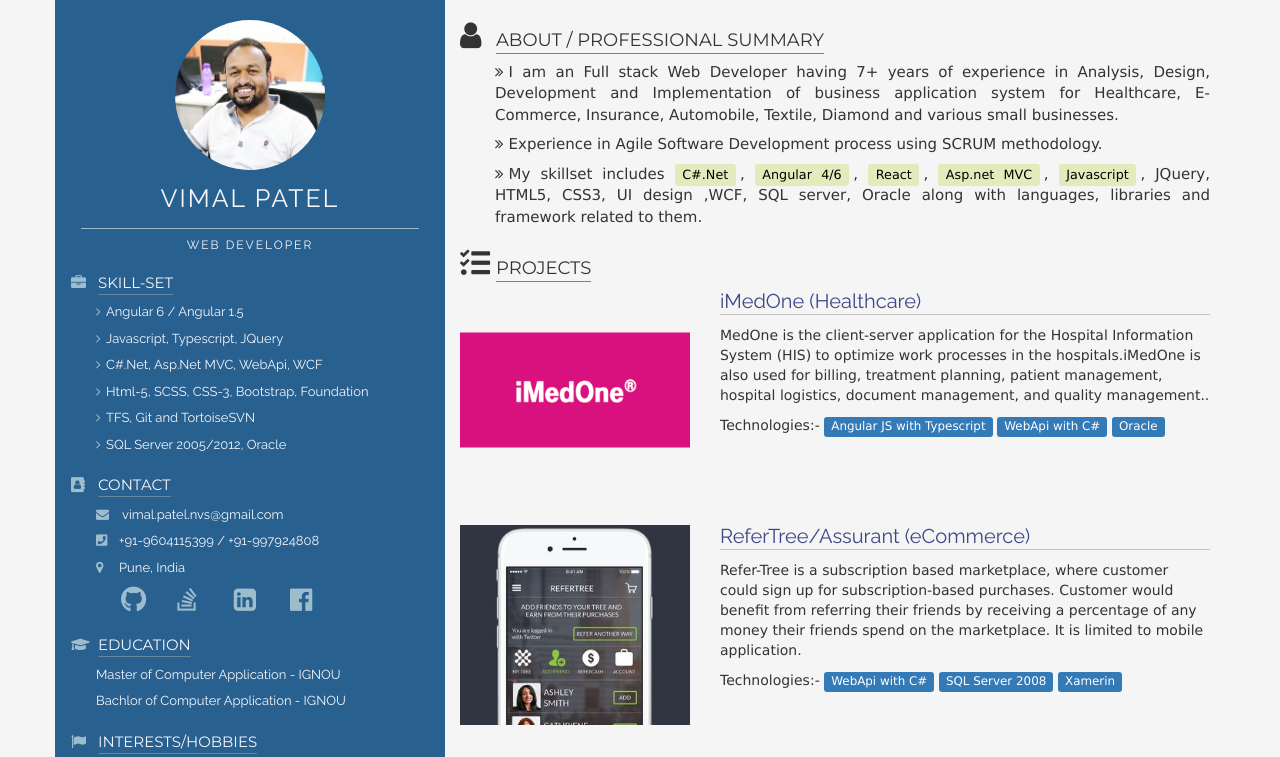
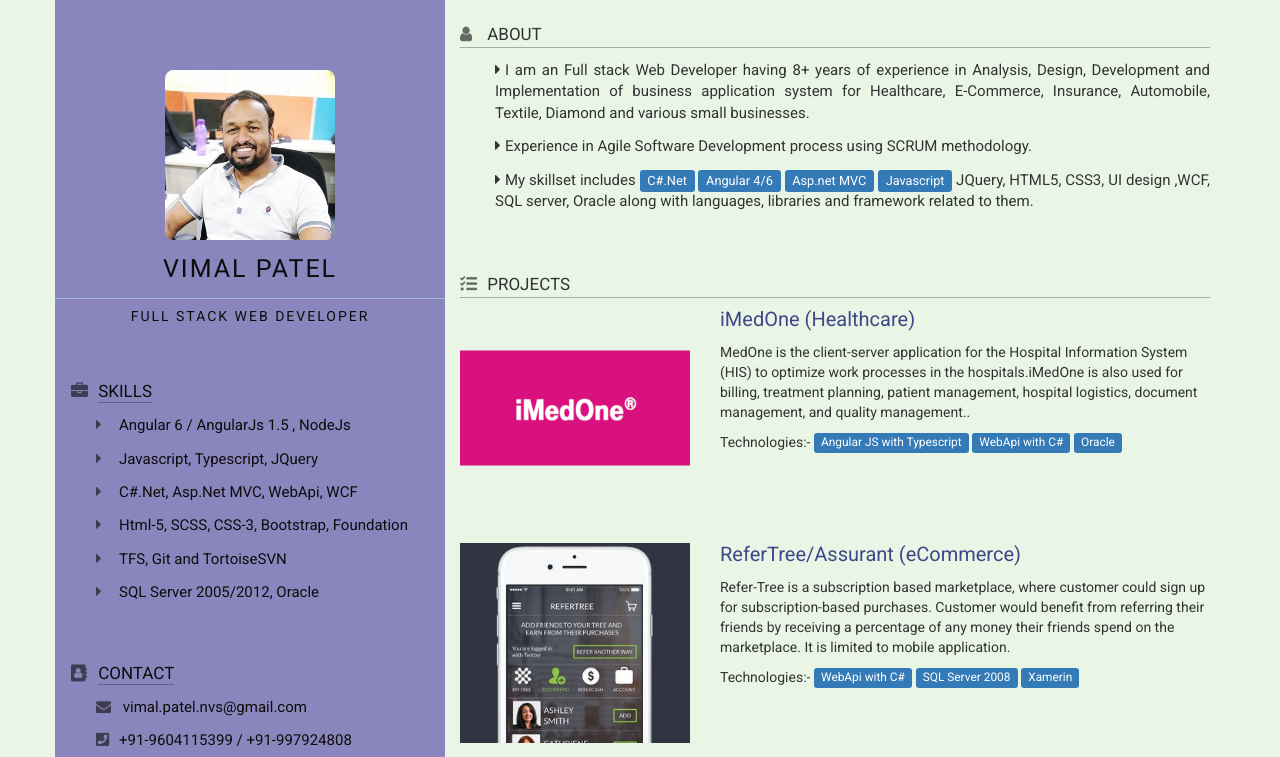
Before and after one commit to patelvimal/MyPortfolio, a website built with webpack: page src/index.html in a window 1280 px wide. Shown: the top 757 px of the page. Built offline with nearby package versions, Linux system fonts and the light colour scheme.

Commit message:
UI Updated

```diff
--- a/src/index.html
+++ b/src/index.html
@@ -5,7 +5,7 @@
     <meta charset="UTF-8">
     <meta name="viewport" content="width=device-width, initial-scale=1.0">
     <meta http-equiv="X-UA-Compatible" content="ie=edge">
-    <link href="https://fonts.googleapis.com/css?family=Roboto" rel="stylesheet">
+    <link href="https://fonts.googleapis.com/css?family=Roboto&display=swap" rel="stylesheet">
     <link href="https://fonts.googleapis.com/css?family=Raleway" rel="stylesheet">
     <link href="https://fonts.googleapis.com/css?family=Montserrat" rel="stylesheet">
     <link rel="stylesheet" href="https://maxcdn.bootstrapcdn.com/bootstrap/3.3.7/css/bootstrap.min.css" integrity="sha384-BVYiiSIFeK1dGmJRAkycuHAHRg32OmUcww7on3RYdg4Va+PmSTsz/K68vbdEjh4u"
@@ -24,29 +24,24 @@
 <body>
     <div class="container">
         <div class="row">
-            <div class="col-md-4 col-sm-4 col-xs-12 left-section">
+            <div class="col-md-4 col-sm-4 col-xs-12 left-section ">
                 <div class="box-section text-center">
-                    <img src="./assets/profile.jpg" width="150" height="150" class="img-circle">
+                    <img src="./assets/profile.jpg" width="170" height="170" class="img-circle">
                     <h3 class="main-title">Vimal Patel</h3>
-                    <h6 class="sub-title">Web Developer</h6>
+                    <h5 class="sub-title">Full Stack Web Developer</h5>
                 </div>
                 <div class="box-section">
                     <div class="section-title">
                         <i class="fa fa-briefcase"></i>
-                        <span>Skill-Set</span>
+                        <span>Skills</span>
                         </i>
                     </div>
-                    <p><i class="fa fa-angle-right"></i>Angular 6 / Angular 1.5</p>
-                    <p>
-                        <i class="fa fa-angle-right"></i>Javascript, Typescript, JQuery</p>
-                    <p>
-                        <i class="fa fa-angle-right"></i>C#.Net, Asp.Net MVC, WebApi, WCF</p>
-                    <p>
-                        <i class="fa fa-angle-right"></i>Html-5, SCSS, CSS-3, Bootstrap, Foundation</p>
-                    <p>
-                        <i class="fa fa-angle-right"></i>TFS, Git and TortoiseSVN</p>
-                    <p>
-                        <i class="fa fa-angle-right"></i>SQL Server 2005/2012, Oracle</p>
+                    <p><i class="fas fa-caret-right"></i></i>Angular 6 / AngularJs 1.5 , NodeJs</p>
+                    <p><i class="fas fa-caret-right"></i>Javascript, Typescript, JQuery</p>
+                    <p><i class="fas fa-caret-right"></i>C#.Net, Asp.Net MVC, WebApi, WCF</p>
+                    <p><i class="fas fa-caret-right"></i>Html-5, SCSS, CSS-3, Bootstrap, Foundation</p>
+                    <p><i class="fas fa-caret-right"></i>TFS, Git and TortoiseSVN</p>
+                    <p><i class="fas fa-caret-right"></i>SQL Server 2005/2012, Oracle</p>
                 </div>
                 <div class="box-section">
                     <div class="section-title">
@@ -63,7 +58,7 @@
                         <i class="fa fa-map-marker"></i>Pune, India</p>
                     <p>
                         <a href="https://github.com/patelvimal" target="_blank">
-                            <i class="fab fa-github fa-2x"></i>
+                            <i class="fab fa-github fa-2x" ></i>
                         </a>
                         <a href="https://stackoverflow.com/users/1289713/vimal-patel" target="_blank">
                             <i class="fab fa-stack-overflow fa-2x"></i>
@@ -76,14 +71,6 @@
                         </a>
                     </p>
                     <p></p>
-
-                    <!-- <p><i class="fa fa-envelope"></i><a href="mailto:vimal.patel.nvs@gmail.com">vimal.patel.nvs@gmail.com</a></p>
-                    <p><i class="fas fa-phone-square"></i>+91-9604115399 / +91-997924808</p>
-                    <p><i class="fab fa-github"></i><a href="https://github.com/patelvimal" target="_blank">Github</a></p>
-                    <p><i class="fab fa-stack-overflow"></i><a href="https://stackoverflow.com/users/1289713/vimal-patel" target="_blank">StackOverflow</a></p>
-                    <p><i class="fa fa-linkedin-square"></i><a href="https://www.linkedin.com/in/patel-vimal/" target="_blank">LinkedIn</a></p>
-                    <p><i class="fa fa-facebook-official"></i><a href="https://www.facebook.com/vimal.patel.nvs/" target="_blank">Facebook</a></p>
-                    <p><i class="fa fa-map-marker"></i>Pune, India</p> -->
                 </div>
                 <div class="box-section">
                     <div class="section-title">
@@ -108,26 +95,25 @@
             <div class="col-md-8 col-sm-8 col-xs-12 right-section">
                 <div class="box-section about-details">
                     <div class="section-title">
-                        <i class="fa fa-user fa-2x"></i>
-                        <span>About / Professional Summary</span>
+                        <i class="fa fa-user"></i>
+                        <span>About</span>
                     </div>
-                    <p><i class="fa fa-angle-double-right"></i>I am an Full stack Web Developer having 7+ years of experience in Analysis, Design, Development and Implementation of business application system for Healthcare,
+                    <p><i class="fas fa-caret-right"></i>I am an Full stack Web Developer having 8+ years of experience in Analysis, Design, Development and Implementation of business application system for Healthcare,
                     E-Commerce, Insurance, Automobile, Textile, Diamond and various small businesses.
                     </p>
-                    <p><i class="fa fa-angle-double-right"></i>Experience in Agile Software Development process using SCRUM methodology.
+                    <p><i class="fas fa-caret-right"></i>Experience in Agile Software Development process using SCRUM methodology.
                     </p>
-                    <p><i class="fa fa-angle-double-right"></i>My skillset includes
-                    <span class="label label-secondary">C#.Net</span>,
-                    <span class="label label-secondary">Angular 4/6</span>,
-                    <span class="label label-secondary">React</span>,
-                    <span class="label label-secondary">Asp.net MVC</span>,
-                    <span class="label label-secondary">Javascript</span>,
+                    <p><i class="fas fa-caret-right"></i>My skillset includes
+                    <span class="label label-primary">C#.Net</span>
+                    <span class="label label-primary">Angular 4/6</span>
+                    <span class="label label-primary">Asp.net MVC</span>
+                    <span class="label label-primary">Javascript</span>
                     JQuery, HTML5, CSS3, UI design ,WCF, SQL server, Oracle along with languages, libraries and framework related to them.
                     </p>
                 </div>
                 <div class="box-section project-list">
                     <div class="section-title">
-                        <i class="fas fa-tasks fa-2x"></i>
+                        <i class="fas fa-tasks"></i>
                         <span>Projects</span>
                     </div>
                     <div class="row">
@@ -208,27 +194,27 @@
                 </div>
                 <div class="box-section work-exp">
                     <div class="section-title">
-                        <i class="fa fa-black-tie fa-2x"></i>
+                        <i class="fa fa-black-tie"></i>
                         <span>Work Experience</span>
                     </div>
                     <div>
-                        <p class="sub-title"><i class="fa fa-angle-double-right"></i>Deutsche Telekom Clinical Solutions (Jan-2017 to Present) <i class="fa fa-map-marker"></i>Pune, India</p>
+                        <p class="sub-title"><i class="fas fa-caret-right"></i>Deutsche Telekom Clinical Solutions (Jan-2017 to Present) <i class="fa fa-map-marker"></i>Pune, India</p>
                         <!-- <p class="designation">Senior Software Engineer  <i class="fa fa-map-marker"></i>Pune, India</p> -->
                     </div>
                     <div>
-                        <p class="sub-title"><i class="fa fa-angle-double-right"></i>Zensar Technologies (Dec-2014 - Jan-2017) <i class="fa fa-map-marker"></i>Pune, India</p>
+                        <p class="sub-title"><i class="fas fa-caret-right"></i>Zensar Technologies (Dec-2014 - Jan-2017) <i class="fa fa-map-marker"></i>Pune, India</p>
                         <!-- <p class="designation">Senior Software Engineer  <i class="fa fa-map-marker"></i>Pune, India</p> -->
                     </div>
                     <div>
-                        <p class="sub-title"><i class="fa fa-angle-double-right"></i>SA Technologies (Apr-2014 - Dec-2014) <i class="fa fa-map-marker"></i>Pune, India</p>
+                        <p class="sub-title"><i class="fas fa-caret-right"></i>SA Technologies (Apr-2014 - Dec-2014) <i class="fa fa-map-marker"></i>Pune, India</p>
                         <!-- <p class="designation">Software Engineer  <i class="fa fa-map-marker"></i>Pune, India</p> -->
                     </div>
                     <div>
-                        <p class="sub-title"><i class="fa fa-angle-double-right"></i>Rheal Software Pvt. Ltd (Feb-2013 - Apr-2014) <i class="fa fa-map-marker"></i>Pune, India</p>
+                        <p class="sub-title"><i class="fas fa-caret-right"></i>Rheal Software Pvt. Ltd (Feb-2013 - Apr-2014) <i class="fa fa-map-marker"></i>Pune, India</p>
                         <!-- <p class="designation">Software Engineer  <i class="fa fa-map-marker"></i>Pune, India</p> -->
                     </div>
                     <div>
-                        <p class="sub-title"><i class="fa fa-angle-double-right"></i>Integrated IT Solutions (Oct-2010 - Feb-2013) <i class="fa fa-map-marker"></i>Surat, India</p>
+                        <p class="sub-title"><i class="fas fa-caret-right"></i>Integrated IT Solutions (Oct-2010 - Feb-2013) <i class="fa fa-map-marker"></i>Surat, India</p>
                         <!-- <p class="designation">Junior Software Engineer  <i class="fa fa-map-marker"></i>Pune, India</p> -->
                     </div>
                 </div>
--- a/src/main.scss
+++ b/src/main.scss
@@ -1,24 +1,28 @@
-$bg-color: #286090;
-$white-fore-color:#f6f6f9;
+$bg-color:#4837a094;
+$white-fore-color: #0c0c0c;
 $primary-margin:20px;
 $primary-padding:25px;
 
 html, body {
     padding: 0px;
     margin:0px;
-    font-family: 'Raleway','Montserrat', sans-serif;
+    font-family: 'Roboto', 'Raleway','Montserrat', sans-serif;
     width: 100%;
     height: 100%;
 }
 
 body {
-    background: #f5f5f5;
+    background: #dff0d8a8;
+}
+
+.fa-2x {
+    margin: 14px;
 }
 
 .left-section {
     background: $bg-color;
     color:$white-fore-color;
-    padding: 0px 16px;
+    padding: 50px 16px 0 16px;
     height: 100%;
     .imgProfile {
         border: solid 7px #ffffff;
@@ -28,8 +32,8 @@
     .main-title {
         font-size: 30px;
         letter-spacing: 2px;
-        border-bottom: 1px solid #9ebdcc;
-        margin: 0px 50px;
+        border-bottom: 1px solid #484b4c;
+        margin: 0px -16px;
         text-transform: uppercase;
         padding: 15px 0;
 
@@ -37,7 +41,7 @@
             font-size: 25px;
             letter-spacing: 2px;
             border-bottom: 1px solid #9ebdcc;
-            margin: 0px 10px;
+            margin: 0px -16px;
             text-transform: uppercase;
             padding: 15px 0;
         }
@@ -51,14 +55,11 @@
     i {
         margin-right: 3px;
         width: 20px;
-        color:#9ebdcc;
+        color:#0c0c0c99;
     }
 
     i.fa-angle-right {
         width: 7px;
-    }
-    i.fa-2x {
-        padding: 0px 25px;
     }
 
     a {
@@ -66,8 +67,8 @@
     }
 
     span {
-        border-bottom: solid 1px #63889a;
-        padding-bottom: 2px;
+        border-bottom: solid 1px #0c0c0c4d;
+        padding-bottom: 1px;
     }
 
 }
@@ -75,19 +76,19 @@
 
 .box-section {
     margin: $primary-margin 0;
-
+    padding-bottom: 25px;
     .section-title {
-        font-size: 15px;
+        font-size: 17px;
         margin-bottom: 3px;
         text-transform: uppercase;
-        font-family:'Montserrat', sans-serif;
+        font-family:'Roboto', 'Montserrat', sans-serif;
         margin-bottom: 10px;
     }
 
     > p {
         padding-left: $primary-padding;
-        font-size: 13px;
-        margin: 8px 0px;
+        font-size: 15px;
+        margin: 12px 0px;
         border: solid 0px;
     }
 }
@@ -98,26 +99,23 @@
     }
 
     .section-title {
+        border-bottom: solid 1px #0c0c0c4d;
+        padding: 5px 0;
         line-height: 0px;
-        border: solid 0px;
-        font-family:'Montserrat', sans-serif;
-        span {
-            font-size: 18px;
-            border-bottom: solid 1px #63889a;
-            padding-bottom: 2px;
+        font-family:'Roboto', 'Montserrat', sans-serif;
+
+        i {
+            margin-right: 3px;
+            width: 20px;
+            color:#0c0c0c99;
         }
-        i {
-            width: 32px;
-            height: 32px;
-        }
+
     }
 
     .box-section, .box-section > div {
         > p {
             padding-left: 35px;;
-            font-size: 13px;
-            margin: 8px 0px;
-            border: solid 0px;
+            font-size: 15px;
         }
     }
 
@@ -162,14 +160,13 @@
     margin-top: 0px;
     margin-bottom: 10px;
     font-size: 20px;
-    border-bottom: solid 1px #c3c2c2;
     color: #3e4788;
     padding-bottom: 2px;
 }
 
 .project-list, .box-section.work-exp {
     p {
-        font-family: 'verdana';
+        font-family: 'Roboto';
         font-size: 14px !important;
         > i {
             margin-right: 5px;
@@ -192,7 +189,7 @@
 }
 .box-section.about-details {
     p {
-        font-family: 'verdana';
+        font-family: 'Roboto';
         font-size: 15px;
         text-align: justify;
 
@@ -212,3 +209,7 @@
     color: black;
     margin-right: 4px;
 }
+
+.img-circle {
+    border-radius: 5%;
+}
```
Also changed, not shown: 1 other file.
